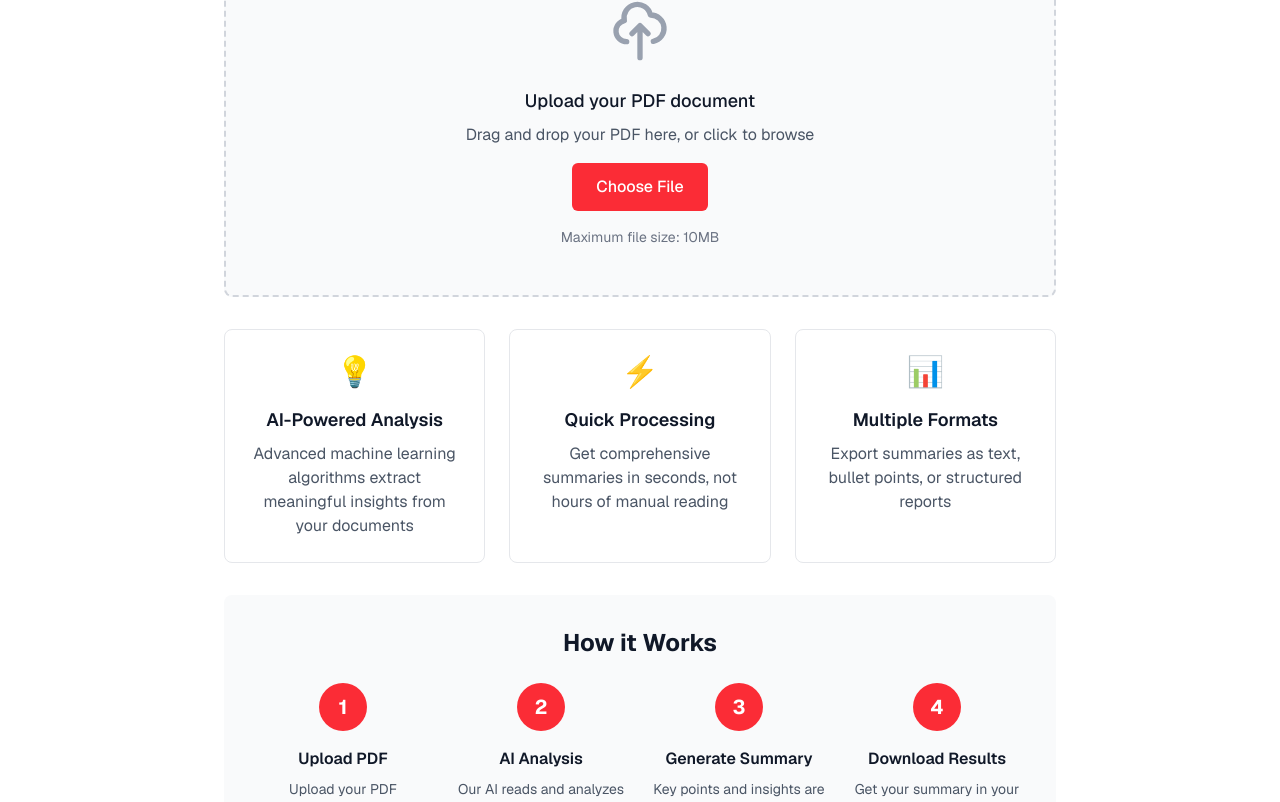
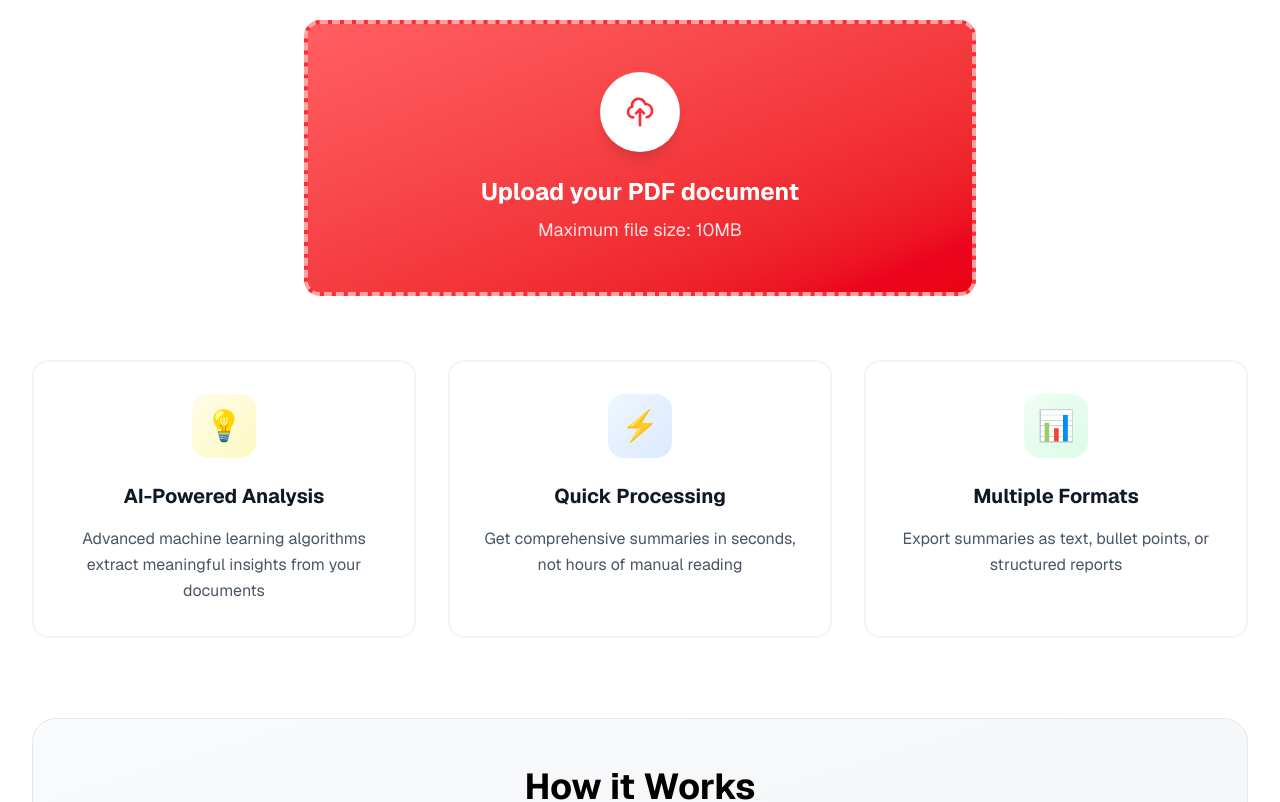
Before and after one commit to sirine707/pdfguru-clone-take-home-project, a Next.js app: page /en/summarizer in a window 1280 px wide. Shown: the part 338-1140 px from the top of the page. Built offline with nearby package versions, Linux system fonts and the light colour scheme; no server answers.

Commit message:
feat: improve Summarizer module UI

```diff
--- a/components/SummarizerModule.tsx
+++ b/components/SummarizerModule.tsx
@@ -96,24 +96,18 @@
       <Header activePage="summarizer" />
 
       {/* Main content */}
-      <div className="max-w-4xl mx-auto px-4 sm:px-6 lg:px-8 py-12">
-        {/* Title */}
-        <div className="text-center mb-12">
-          <h1 className="text-4xl font-bold text-black mb-4">
+      <div className="max-w-7xl mx-auto px-4 sm:px-6 lg:px-8 py-12">
+        {/* Hero section */}
+        <div className="text-center mb-20">
+          <h1 className="text-6xl font-bold text-black mb-6 leading-tight">
             {t("title")}
           </h1>
-          <p className="text-lg text-gray-600">
+          <p className="text-xl text-gray-600 mb-12 max-w-3xl mx-auto">
             {t("subtitle")}
           </p>
-        </div>
 
-        {error && (
-          <div className="mb-4 p-3 bg-red-100 border border-red-400 text-red-700 rounded">
-            {error}
-          </div>
-        )}
-
-        {/* Main Upload Area */}
+          {/* Upload Section */}
+          <div className="relative max-w-2xl mx-auto mb-16">
             <input
               type="file"
               ref={fileInputRef}
@@ -122,66 +116,52 @@
               className="hidden"
             />
 
+            {error && (
+              <div className="mb-4 p-4 bg-red-100 border border-red-400 text-red-700 rounded-lg text-center">
+                {error}
+              </div>
+            )}
+
             <div
               onClick={handleBrowseClick}
               onDragEnter={handleDragEnter}
               onDragOver={handleDragOver}
               onDragLeave={handleDragLeave}
               onDrop={handleDrop}
-          className={`bg-gray-50 rounded-lg border-2 border-dashed p-12 text-center mb-8 cursor-pointer transition-colors ${
-            isDragging
-              ? "border-red-500 bg-red-50"
-              : "border-gray-300 hover:border-red-400"
+              className={`bg-red-500 rounded-2xl p-12 border-4 border-dashed border-red-300 relative overflow-hidden cursor-pointer transition-all duration-300 ${
+                isDragging ? 'scale-105 shadow-2xl' : 'hover:scale-102 hover:shadow-xl'
               }`}
             >
-          <div className="mb-6">
-            <svg
-              className="mx-auto h-16 w-16 text-gray-400"
-              fill="none"
-              viewBox="0 0 24 24"
-              stroke="currentColor"
-            >
-              <path
-                strokeLinecap="round"
-                strokeLinejoin="round"
-                strokeWidth={2}
-                d="M7 16a4 4 0 01-.88-7.903A5 5 0 1115.9 6L16 6a5 5 0 011 9.9M15 13l-3-3m0 0l-3 3m3-3v12"
-              />
+              <div className="absolute inset-0 bg-gradient-to-br from-red-400 to-red-600 opacity-90"></div>
+              <div className="relative z-10 flex flex-col items-center">
+                <div className={`w-20 h-20 bg-white rounded-full flex items-center justify-center mb-6 shadow-lg transition-transform duration-300 ${
+                  isDragging ? 'scale-110' : ''
+                }`}>
+                  <svg className="w-8 h-8 text-red-500" fill="none" stroke="currentColor" viewBox="0 0 24 24">
+                    <path strokeLinecap="round" strokeLinejoin="round" strokeWidth={2} d="M7 16a4 4 0 01-.88-7.903A5 5 0 1115.9 6L16 6a5 5 0 011 9.9M15 13l-3-3m0 0l-3 3m3-3v12" />
                   </svg>
                 </div>
-          <div className="mb-4">
-            <h3 className="text-lg font-medium text-gray-900 mb-2">
+                <h3 className="text-2xl font-bold text-white mb-2">
                   {selectedFile
                     ? selectedFile.name
                     : isDragging
                     ? t("upload.dropFile")
                     : t("upload.uploadDocument")}
                 </h3>
-            <p className="text-gray-600">
+                <p className="text-red-100 text-lg">
                   {selectedFile
                     ? t("upload.fileSelected")
-                : t("upload.dragAndDrop")}
+                    : t("upload.maxSize")}
                 </p>
               </div>
-          {!selectedFile && (
-            <button
-              onClick={(e) => {
-                e.stopPropagation();
-                handleBrowseClick();
-              }}
-              className="bg-red-500 hover:bg-red-600 text-white px-6 py-3 rounded-md font-medium transition-colors"
-            >
-              {t("upload.chooseFile")}
-            </button>
-          )}
-          <p className="text-sm text-gray-500 mt-4">{t("upload.maxSize")}</p>
+            </div>
           </div>
 
           {selectedFile && (
-          <div className="mb-8 text-center">
+            <div className="text-center mb-16">
               <button
                 onClick={handleContinue}
-              className="bg-red-500 hover:bg-red-600 text-white px-8 py-3 rounded-md font-medium transition-colors"
+                className="bg-red-500 hover:bg-red-600 text-white px-8 py-4 rounded-xl font-semibold transition-all duration-300 transform hover:scale-105 shadow-lg hover:shadow-xl"
               >
                 {t("upload.continue")}
               </button>
@@ -189,88 +169,94 @@
           )}
 
           {/* Features Grid */}
-        <div className="grid grid-cols-1 md:grid-cols-3 gap-6 mb-8">
-          <div className="bg-white border border-gray-200 rounded-lg p-6 text-center">
-            <div className="text-3xl mb-4">💡</div>
-            <h3 className="text-lg font-semibold text-gray-900 mb-2">
+          <div className="grid grid-cols-1 md:grid-cols-3 gap-8 mb-20">
+            <div className="bg-white border-2 border-gray-100 rounded-2xl p-8 text-center hover:shadow-xl hover:border-red-200 transition-all duration-300 transform hover:-translate-y-2">
+              <div className="w-16 h-16 bg-gradient-to-br from-yellow-50 to-yellow-100 rounded-2xl flex items-center justify-center mx-auto mb-6">
+                <span className="text-3xl">💡</span>
+              </div>
+              <h3 className="text-xl font-bold text-gray-900 mb-4">
                 {t("features.aiPowered.title")}
               </h3>
-            <p className="text-gray-600">
+              <p className="text-gray-600 leading-relaxed">
                 {t("features.aiPowered.description")}
               </p>
             </div>
 
-          <div className="bg-white border border-gray-200 rounded-lg p-6 text-center">
-            <div className="text-3xl mb-4">⚡</div>
-            <h3 className="text-lg font-semibold text-gray-900 mb-2">
+            <div className="bg-white border-2 border-gray-100 rounded-2xl p-8 text-center hover:shadow-xl hover:border-red-200 transition-all duration-300 transform hover:-translate-y-2">
+              <div className="w-16 h-16 bg-gradient-to-br from-blue-50 to-blue-100 rounded-2xl flex items-center justify-center mx-auto mb-6">
+                <span className="text-3xl">⚡</span>
+              </div>
+              <h3 className="text-xl font-bold text-gray-900 mb-4">
                 {t("features.quickProcessing.title")}
               </h3>
-            <p className="text-gray-600">
+              <p className="text-gray-600 leading-relaxed">
                 {t("features.quickProcessing.description")}
               </p>
             </div>
 
-          <div className="bg-white border border-gray-200 rounded-lg p-6 text-center">
-            <div className="text-3xl mb-4">📊</div>
-            <h3 className="text-lg font-semibold text-gray-900 mb-2">
+            <div className="bg-white border-2 border-gray-100 rounded-2xl p-8 text-center hover:shadow-xl hover:border-red-200 transition-all duration-300 transform hover:-translate-y-2">
+              <div className="w-16 h-16 bg-gradient-to-br from-green-50 to-green-100 rounded-2xl flex items-center justify-center mx-auto mb-6">
+                <span className="text-3xl">📊</span>
+              </div>
+              <h3 className="text-xl font-bold text-gray-900 mb-4">
                 {t("features.multipleFormats.title")}
               </h3>
-            <p className="text-gray-600">
+              <p className="text-gray-600 leading-relaxed">
                 {t("features.multipleFormats.description")}
               </p>
             </div>
           </div>
 
           {/* How it Works */}
-        <div className="bg-gray-50 rounded-lg p-8">
-          <h2 className="text-2xl font-bold text-gray-900 mb-6 text-center">
+          <div className="bg-gradient-to-br from-gray-50 to-gray-100 rounded-3xl p-12 border border-gray-200">
+            <h2 className="text-4xl font-bold text-black mb-10 text-center">
               {t("howItWorks.title")}
             </h2>
-          <div className="grid grid-cols-1 md:grid-cols-4 gap-6">
-            <div className="text-center">
-              <div className="bg-red-500 text-white rounded-full w-12 h-12 flex items-center justify-center mx-auto mb-4 text-xl font-bold">
+            <div className="grid grid-cols-1 md:grid-cols-4 gap-8">
+              <div className="text-center group">
+                <div className="bg-red-500 text-white rounded-full w-16 h-16 flex items-center justify-center mx-auto mb-6 text-2xl font-bold shadow-lg group-hover:scale-110 transition-transform duration-300">
                   1
                 </div>
-              <h3 className="font-semibold text-gray-900 mb-2">
+                <h3 className="text-xl font-bold text-gray-900 mb-4">
                   {t("howItWorks.steps.upload.title")}
                 </h3>
-              <p className="text-gray-600 text-sm">
+                <p className="text-gray-600 leading-relaxed">
                   {t("howItWorks.steps.upload.description")}
                 </p>
               </div>
 
-            <div className="text-center">
-              <div className="bg-red-500 text-white rounded-full w-12 h-12 flex items-center justify-center mx-auto mb-4 text-xl font-bold">
+              <div className="text-center group">
+                <div className="bg-red-500 text-white rounded-full w-16 h-16 flex items-center justify-center mx-auto mb-6 text-2xl font-bold shadow-lg group-hover:scale-110 transition-transform duration-300">
                   2
                 </div>
-              <h3 className="font-semibold text-gray-900 mb-2">
+                <h3 className="text-xl font-bold text-gray-900 mb-4">
                   {t("howItWorks.steps.analyze.title")}
                 </h3>
-              <p className="text-gray-600 text-sm">
+                <p className="text-gray-600 leading-relaxed">
                   {t("howItWorks.steps.analyze.description")}
                 </p>
               </div>
 
-            <div className="text-center">
-              <div className="bg-red-500 text-white rounded-full w-12 h-12 flex items-center justify-center mx-auto mb-4 text-xl font-bold">
+              <div className="text-center group">
+                <div className="bg-red-500 text-white rounded-full w-16 h-16 flex items-center justify-center mx-auto mb-6 text-2xl font-bold shadow-lg group-hover:scale-110 transition-transform duration-300">
                   3
                 </div>
-              <h3 className="font-semibold text-gray-900 mb-2">
+                <h3 className="text-xl font-bold text-gray-900 mb-4">
                   {t("howItWorks.steps.generate.title")}
                 </h3>
-              <p className="text-gray-600 text-sm">
+                <p className="text-gray-600 leading-relaxed">
                   {t("howItWorks.steps.generate.description")}
                 </p>
               </div>
 
-            <div className="text-center">
-              <div className="bg-red-500 text-white rounded-full w-12 h-12 flex items-center justify-center mx-auto mb-4 text-xl font-bold">
+              <div className="text-center group">
+                <div className="bg-red-500 text-white rounded-full w-16 h-16 flex items-center justify-center mx-auto mb-6 text-2xl font-bold shadow-lg group-hover:scale-110 transition-transform duration-300">
                   4
                 </div>
-              <h3 className="font-semibold text-gray-900 mb-2">
+                <h3 className="text-xl font-bold text-gray-900 mb-4">
                   {t("howItWorks.steps.download.title")}
                 </h3>
-              <p className="text-gray-600 text-sm">
+                <p className="text-gray-600 leading-relaxed">
                   {t("howItWorks.steps.download.description")}
                 </p>
               </div>
@@ -278,5 +264,6 @@
           </div>
         </div>
       </div>
+    </div>
   );
 }
```
Also changed, not shown: public/og-image.png. Lines whose indentation alone changed are shown as unchanged.
